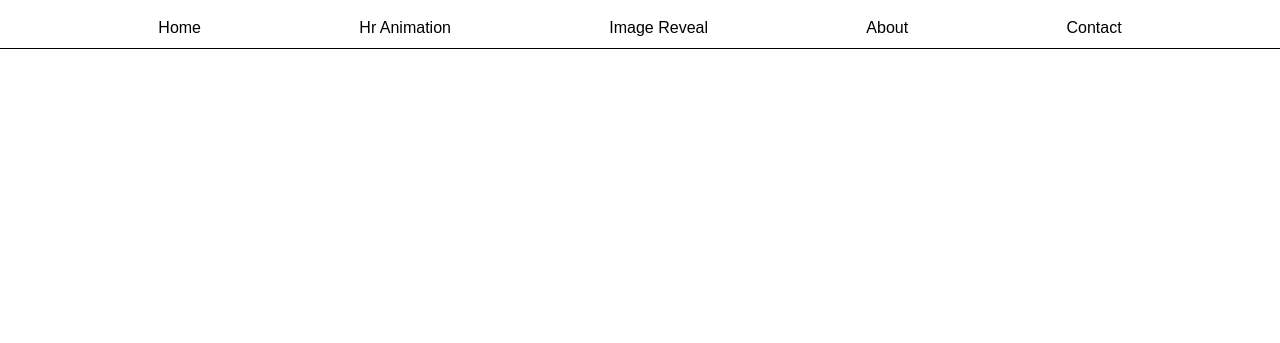
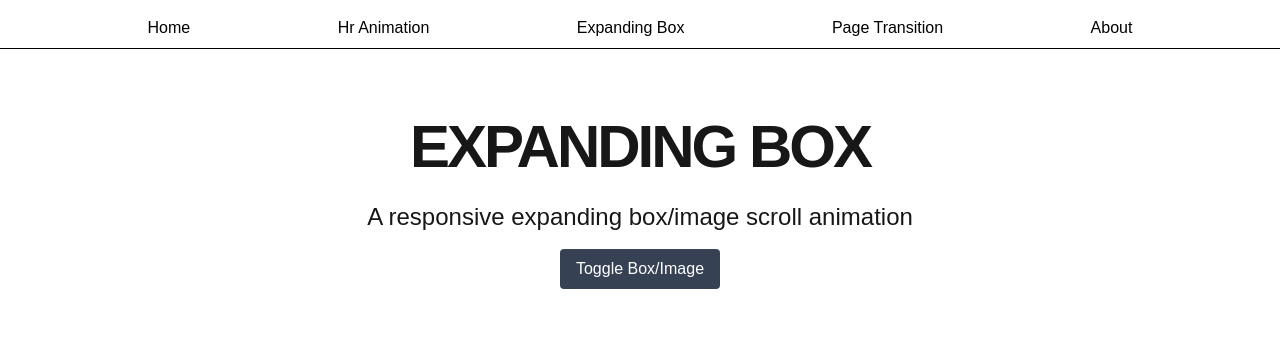
Before and after one commit to jackjona/nextjs-animations, a Next.js app: page /expanding-box in a window 1280 px wide. Before the commit this address had no page. Shown: the top 343 px of the page. Built offline with nearby package versions, Linux system fonts and the light colour scheme.

Commit message:
add the expanding box animation

```diff
--- a/src/components/Header.js
+++ b/src/components/Header.js
@@ -1,4 +1,5 @@
 import Link from "next/link";
+import projectList from "@/data/projectList.json";
 
 export default function Header() {
   return (
@@ -10,30 +11,17 @@ export default function Header() {
         >
           Home
         </Link>
-        <Link
-          href="/hr"
-          className="relative after:absolute after:bg-slate-900 after:h-0.5 after:w-0 after:bottom-0 after:left-0 hover:after:w-full transition-all duration-150 after:duration-150 hover:scale-105"
-        >
-          Hr Animation
-        </Link>
-        <Link
-          href="/image-reveal"
-          className="relative after:absolute after:bg-slate-900 after:h-0.5 after:w-0 after:bottom-0 after:left-0 hover:after:w-full transition-all duration-150 after:duration-150 hover:scale-105"
-        >
-          Image Reveal
-        </Link>
-        <Link
-          href="/about"
-          className="relative after:absolute after:bg-slate-900 after:h-0.5 after:w-0 after:bottom-0 after:left-0 hover:after:w-full transition-all duration-150 after:duration-150 hover:scale-105"
-        >
-          About
-        </Link>
-        <Link
-          href="/contact"
-          className="transition-all relative after:absolute after:bg-black after:h-0.5 after:w-0 after:duration-150 after:bottom-0 after:left-0 hover:after:w-full"
-        >
-          Contact
-        </Link>
+        {projectList
+          .filter(({ header }) => header) // check if header is true
+          .map(({ name, link, archive }) => (
+            <Link
+              key={link}
+              href={link}
+              className="relative after:absolute after:bg-slate-900 after:h-0.5 after:w-0 after:bottom-0 after:left-0 hover:after:w-full transition-all duration-150 after:duration-150 hover:scale-105"
+            >
+              {name}
+            </Link>
+          ))}
       </div>
     </header>
   );
--- /dev/null
+++ b/src/data/projectList.json
@@ -0,0 +1,12 @@
+[
+  { "name": "Hr Animation", "link": "/hr", "header": true },
+  { "name": "Expanding Box", "link": "/expanding-box", "header": true },
+  { "name": "Page Transition", "link": "/page-transition", "header": true },
+  { "name": "About", "link": "/about", "header": true },
+  {
+    "name": "Image Reveal",
+    "link": "/image-reveal",
+    "header": false,
+    "archived": true
+  }
+]
--- a/src/pages/contact/index.js
+++ /dev/null
@@ -1,7 +0,0 @@
-export default function Contact() {
-  return (
-    <div>
-      <h1>Contact</h1>
-    </div>
-  );
-}
--- /dev/null
+++ b/src/pages/expanding-box/index.js
@@ -0,0 +1,91 @@
+import {
+  motion,
+  useScroll,
+  useTransform,
+  useReducedMotion,
+} from "framer-motion";
+import { useRef, useState } from "react";
+
+export default function ExpandingBox() {
+  const scrollRef = useRef(null);
+  const { scrollYProgress } = useScroll({ target: scrollRef });
+
+  const [showImage, setShowImage] = useState(true);
+
+  // Check if user prefers reduced motion - accessibility
+  const shouldReduceMotion = useReducedMotion();
+
+  // Animate width & height - the size of the initial and final box can be adjusted here
+  const size = shouldReduceMotion
+    ? "50vw"
+    : useTransform(scrollYProgress, [0, 1], ["50vw", "90vw"]);
+
+  // Configure animated slide-up transformation for the heading.
+  const slideUp = useTransform(
+    scrollYProgress,
+    [0, 0.2],
+    shouldReduceMotion ? ["0%", "0%"] : ["0%", "-100%"]
+  );
+
+  // Animate text opacity and movement
+  const textOpacity = shouldReduceMotion
+    ? 1
+    : useTransform(scrollYProgress, [0, 0.5], [1, 0]);
+
+  const textTranslateY = shouldReduceMotion
+    ? "0px"
+    : useTransform(scrollYProgress, [0, 0.5], ["0px", "-50px"]);
+
+  return (
+    <main>
+      {/* Scroll container */}
+      <div ref={scrollRef} className="relative h-[200vh]">
+        <div className="text-center pt-20">
+          {/* Animate the heading out on scroll */}
+          <motion.h1
+            className="text-6xl font-extrabold uppercase tracking-tighter"
+            style={{ y: slideUp }}
+          >
+            Expanding Box
+          </motion.h1>
+          <motion.p
+            className="pt-4 text-2xl"
+            style={{ opacity: textOpacity, y: textTranslateY }}
+          >
+            A responsive expanding box/image scroll animation
+          </motion.p>
+
+          {/* Button to toggle between box and image */}
+          <motion.button
+            className="mt-4 px-4 py-2 bg-gray-700 hover:bg-gray-600 text-white rounded cursor-pointer"
+            onClick={() => setShowImage((prev) => !prev)}
+            style={{ opacity: textOpacity, y: textTranslateY }}
+          >
+            Toggle Box/Image
+          </motion.button>
+        </div>
+
+        <div className="sticky top-0 h-screen flex justify-center items-center">
+          {showImage ? (
+            <motion.img
+              style={{ width: size, height: size }}
+              src="https://picsum.photos/1424/960" // Random image
+              alt="Random"
+              aria-hidden="true"
+            />
+          ) : (
+            <motion.div
+              className="bg-blue-500 rounded-md"
+              style={{ width: size, height: size }}
+            />
+          )}
+        </div>
+      </div>
+
+      {/* More content section */}
+      <div className="text-4xl text-center flex justify-center h-screen mt-[20vw] uppercase font-bold tracking-tighter">
+        <h2>More Content...</h2>
+      </div>
+    </main>
+  );
+}
--- a/src/pages/hr/index.js
+++ b/src/pages/hr/index.js
@@ -4,7 +4,9 @@ import AnimatedHR from "@/components/AnimateHR";
 export default function Page1() {
   return (
     <div class="py-8">
-      <h1 className="text-4xl font-bold mx-4">Smooth Reveal HR Animation</h1>
+      <h1 className="text-6xl font-extrabold uppercase tracking-tighter mx-4">
+        Smooth Reveal HR Animation
+      </h1>
       <div className="my-4">
         <AnimatedHR />
       </div>
--- a/src/pages/image-reveal/index.js
+++ b/src/pages/image-reveal/index.js
@@ -6,17 +6,28 @@ import {
   useReducedMotion,
 } from "framer-motion";
 import Lenis from "lenis";
+import Link from "next/link";
 import { useEffect, useRef } from "react";
 
-export default function ParallaxImage() {
+export default function ImageReveal() {
   useEffect(() => {
     const lenis = new Lenis({ autoRaf: true });
+
     // Recursive animation frame to update Lenis on every frame
+    let rafId;
     const raf = (time) => {
       lenis.raf(time);
-      requestAnimationFrame(raf);
+      rafId = requestAnimationFrame(raf);
     };
-    requestAnimationFrame(raf);
+    rafId = requestAnimationFrame(raf);
+
+    // Clean up with cancelAnimationFrame and lenis.destroy()
+    return () => {
+      cancelAnimationFrame(rafId);
+      if (lenis.destroy) {
+        lenis.destroy();
+      }
+    };
   }, []);
 
   // Reference for the scroll container
@@ -65,19 +76,20 @@ export default function ParallaxImage() {
   return (
     <main>
       {/* Scroll container */}
-      <div ref={scrollRef} className="relative h-[230vh] mt-19 bg-[#FAF9F6]">
+      <div
+        ref={scrollRef}
+        className="relative h-[230vh] mt-19 bg-[#FAF9F6] text-center"
+      >
         <div className="sticky top-0 h-screen">
           {/* Animated background image with parallax effect */}
           <motion.img
             className="absolute inset-0 -z-10 h-screen w-full"
             style={{ y: imageDown }}
-            src="https://picsum.photos/1424/960" // Random image source
+            src="https://picsum.photos/1424/960" // Random image
             alt=""
             aria-hidden="true"
           />
-          {/*  <motion.p className="text-2xl font-serif flex w-full min-h-screen justify-center items-center text-white">
-            Random Example Image
-          </motion.p> */}
+
           {/* Overlay content with animated clip-path transformation */}
           <motion.div
             className="absolute inset-0 flex flex-col items-center bg-[#FAF9F6] -top-19"
@@ -92,10 +104,14 @@ export default function ParallaxImage() {
             </motion.h1>
             {/* Paragraph with fade-out effect */}
             <motion.p
-              className="text-2xl font-serif"
+              className="text-2xl font-serif px-2"
               style={{ opacity: fadeOut }}
             >
-              Expand and reveal image effect on scroll
+              Expand and reveal image effect on scroll. Check out{" "}
+              <Link href="expanding-box" className="hover:underline">
+                /expanding-box
+              </Link>{" "}
+              for a newer version.
             </motion.p>
           </motion.div>
         </div>
--- a/src/pages/index.js
+++ b/src/pages/index.js
@@ -1,25 +1,25 @@
-import { Geist, Geist_Mono } from "next/font/google";
-import Strips from "@/components/Layout/Strips";
-
-const geistSans = Geist({
-  variable: "--font-geist-sans",
-  subsets: ["latin"],
-});
-
-const geistMono = Geist_Mono({
-  variable: "--font-geist-mono",
-  subsets: ["latin"],
-});
+import projectList from "@/data/projectList.json";
+import Link from "next/link";
 
 export default function Home() {
   return (
     <div
       className={`grid grid-rows-[20px_1fr_20px] items-center justify-items-center min-h-screen p-8 pb-20 gap-16 sm:p-20 font-[family-name:var(--font-geist-sans)]`}
     >
-      <Strips />
-      <main className="flex flex-col gap-[32px] row-start-2 items-center sm:items-start">
-        <h1 className="text-6xl">Home Page</h1>
-        <p>Refresh to see the entrance animation.</p>
+      <main className="flex flex-col justify-center items-center row-start-2 ">
+        <h1 className="text-8xl font-bold pb-10">Projects/Animations</h1>
+
+        <div className="flex flex-col cursor-pointer text-2xl">
+          {projectList.map(({ name, link, archived }) => (
+            <Link
+              key={link}
+              href={link}
+              className="relative after:absolute after:bg-slate-900 after:h-0.5 after:w-0 after:bottom-0 after:left-0 hover:after:w-full transition-all duration-150 after:duration-150 hover:scale-105"
+            >
+              {name} {archived && "[Archived]"}
+            </Link>
+          ))}
+        </div>
       </main>
     </div>
   );
--- /dev/null
+++ b/src/pages/page-transition/index.js
@@ -0,0 +1,15 @@
+import Strips from "@/components/Layout/Strips";
+
+export default function Home() {
+  return (
+    <div className="min-h-screen p-20 flex justify-center items-center">
+      <Strips />
+      <div className="text-center">
+        <h1 className="pb-20 text-6xl font-extrabold uppercase tracking-tighter">
+          Page Entrance Animation
+        </h1>
+        <p className="text-2xl">Refresh to see the entrance animation.</p>
+      </div>
+    </div>
+  );
+}
```
Also changed, not shown: 1 other file (tests, documents, lock files or other folders).
